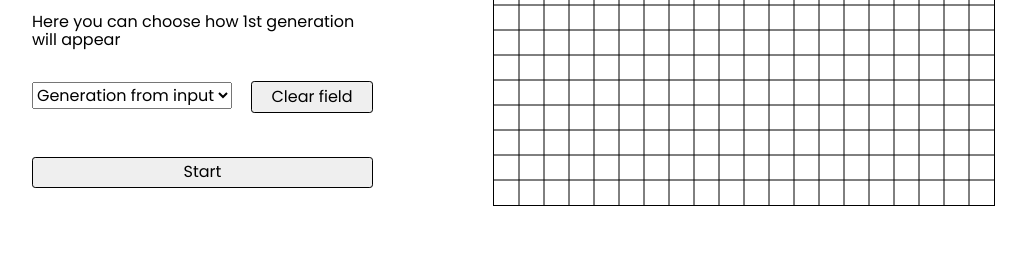
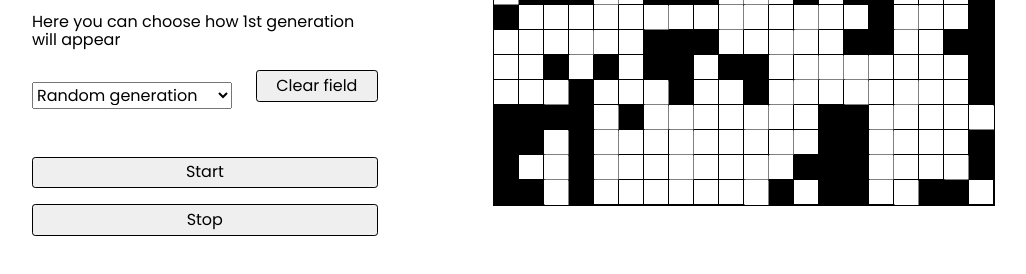
Before and after one commit to starfayer/life-cellular-automaton, a website with bundled scripts: page index.html in a window 1280 px wide. Both pictures are taken after a click on the button "Start". Shown: the part 474-748 px from the top of the page, without its empty margins (32-1058 px from the left). Built offline with nearby package versions, Linux system fonts and the light colour scheme.

Commit message:
feat: connect algorithm with canvas

```diff
--- a/index.html
+++ b/index.html
@@ -42,14 +42,15 @@
           <div class="text">Here you can choose how 1st generation will appear</div>
           <form class="form">
             <select name="select" id="select">
+              <option value="random">Random generation</option>
               <option value="input">Generation from input</option>
-              <option value="random">Random generation</option>
             </select>
           </form>
           <button class="button" id="clear-btn">Clear field</button>
         </div>
         <div class="settings__error"></div>
         <button class="button" id="start-btn">Start</button>
+        <button class="button" id="stop-btn">Stop</button>
       </div>
       <div class="canvas-container">
         <h2 class="header">Game</h2>
--- a/js/canvas.js
+++ b/js/canvas.js
@@ -1,11 +1,10 @@
-import { Field, Cell } from "./counter.js";
+import { Field, Cell, Game } from "./counter.js";
 
 class Canvas {
   constructor(canvasElement) {
     this.canvas = canvasElement;
     this.width = this.canvas.width;
     this.height = this.canvas.height;
-    this.cellTemplate = new Set();
   }
 
   initGrid(cellSize) {
@@ -26,16 +25,17 @@ class Canvas {
   }
 
   genCheck(generationType) {
-    this.initGrid(this.cellSize)
+    this.initGrid(this.cellSize);
+    this.cellTemplate = [];
     switch (generationType) {
       case 'input': {
         const canvasPosition = this.canvas.getBoundingClientRect();
         this.canvas.addEventListener('click', event => {
-          const x = event.clientX - canvasPosition.left;
-          const y = event.clientY - canvasPosition.top;
+          const x = Math.floor(Math.round(event.clientX - canvasPosition.left) / this.cellSize) * this.cellSize;
+          const y = Math.floor(Math.round(event.clientY - canvasPosition.top) / this.cellSize) * this.cellSize;
 
           this.drawCell(x, y);
-          this.cellTemplate.add(new Cell(x, y, true));
+          this.cellTemplate.push(new Cell(x, y, true));
         })
         break;
       };
@@ -45,7 +45,7 @@ class Canvas {
             const isLive = Math.random() > 0.5;
             if (isLive) {
               this.drawCell(i, j);
-              this.cellTemplate.add(new Cell(i, j, true));
+              this.cellTemplate.push(new Cell(i, j, true));
             }
           }
         }
@@ -54,8 +54,10 @@ class Canvas {
     }
   }
 
-  connectButtons(clear, start) {
+  connectButtons(clear, start, stop) {
     clear.addEventListener('click', () => this.initGrid(this.cellSize));
+    start.addEventListener('click', this.startGame.bind(this));
+    stop.addEventListener('click', this.stopGame.bind(this));
   }
 
   drawCell(x, y) {
@@ -66,12 +68,53 @@ class Canvas {
     this.ctx.fillRect(countX*this.cellSize, countY*this.cellSize, this.cellSize, this.cellSize);
   }
 
-  clearCanvas() {
-    for (let i = 0; i < this.width; i += this.cellSize) {
-      for (let j = 0; j < this.height; j += this.cellSize) {
-        this.ctx.clearRect(i, j, this.width, this.height);
+  clearCell(x, y) {
+    const countX = Math.floor(x / this.cellSize);
+    const countY = Math.floor(y / this.cellSize);
+
+    this.ctx.beginPath();
+    this.ctx.clearRect(countX*this.cellSize, countY*this.cellSize, this.cellSize-1, this.cellSize-1);
+  }
+
+  drawField(field) {
+    for (let i = 0; i < field.length; i++) {
+      for (let j = 0; j < field[i].length; j++) {
+        if (field[i][j].isLive) {
+          this.drawCell(field[i][j].x, field[i][j].y);
+        }
+        else {
+          this.clearCell(field[i][j].x, field[i][j].y)
+        }
       }
     }
+
+  }
+  start(template, updateTime) {
+    this.initialField.initField(template);
+    let startField = this.initialField.writeNeighbours().field;
+
+    let timer = setInterval(() => {
+      let fieldToFill = this.initialField.initField();
+      console.log(startField)
+      for (let i = 0; i < fieldToFill.field.length; i++) {
+        for (let j = 0; j < fieldToFill.field[i].length; j++) {
+          fieldToFill.field[i][j].isLive = startField[i][j].isLive ? true : false;
+        }
+      }
+      startField = fieldToFill.writeNeighbours().checkLive();
+      this.drawField(startField);
+    }, updateTime)
+
+    return timer;
+  }
+
+  startGame() {
+    this.initialField = new Field(this.width, this.height, this.cellSize);
+    this.timer = this.start(this.cellTemplate, 1000);
+  }
+
+  stopGame() {
+    clearInterval(this.timer);
   }
 }
 
--- a/js/counter.js
+++ b/js/counter.js
@@ -1,3 +1,5 @@
+import { Canvas } from "./canvas.js";
+
 class Cell {
   constructor(x, y, isLive) {
     this.x = x;
@@ -8,19 +10,32 @@ class Cell {
 }
 
 class Field {
-  constructor(width, height) {
+  constructor(width, height, cellSize) {
     this.width = width;
     this.height = height;
+    this.cellSize = cellSize;
   }
 
-  initField(cb) {
-    this.field = []
-    for (let i = 0; i < this.width; i++) {
-      this.field[i] = []
-      for (let j = 0; j < this.height; j++) {
-        const cell = new Cell(i, j, cb ? cb() : false);
-        this.field[i].push(cell);
+  initField(template) {
+    this.field = [];
+    let x = 0;
+    for (let i = 0; i < Math.floor(this.width / this.cellSize); i++) {
+      this.field[i] = [];
+      let y = 0;
+      for (let j = 0; j < Math.floor(this.height / this.cellSize); j++) {
+        const cell = new Cell(x, y, true);
+        if (template) {
+          if (template.find(el =>
+            el.x === cell.x && el.y == cell.y && el.isLive == cell.isLive
+          ))
+            this.field[i][j] = cell;
+          else
+            this.field[i][j] = new Cell(x, y, false);
+        } else
+          this.field[i][j] = new Cell(x, y, false);
+        y += this.cellSize;
       }
+      x += this.cellSize;
     }
     return this;
   }
@@ -39,9 +54,9 @@ class Field {
     let count = 0;
 
     for (let ix = preX; ix <= x + 1; ix++) {
-      const i = ix < 0 ? this.field.length - 1 : ix > this.width - 1 ? 0 : ix;
+      const i = ix < 0 ? this.field.length - 1 : ix > this.field.length - 1 ? 0 : ix;
       for (let jy = preY; jy <= y + 1; jy++) {
-        const j = jy < 0 ? this.field.length - 1 : jy > this.height - 1 ? 0 : jy;
+        const j = jy < 0 ? this.field.length - 1 : jy > this.field.length - 1 ? 0 : jy;
 
         if (i === x && j === y) continue;
 
@@ -67,26 +82,15 @@ class Game {
     this.initialField = initialField;
   }
 
-  start(updateTime) {
-    this.initialField.initField(() => Math.random() > 0.5);
-    let startField = this.initialField.writeNeighbours().checkLive();
 
-      setInterval(() => {
-        let fieldToFill = this.initialField.initField();
+  draw(fieldToDraw, canvasElement) {
 
-        for (let i = 0; i < fieldToFill.field.length; i++) {
-          for (let j = 0; j < fieldToFill.field[i].length; j++) {
-            fieldToFill.field[i][j].isLive = startField[i][j].isLive ? true : false;
-          }
-        }
-        startField = fieldToFill.writeNeighbours().checkLive();
-      }, updateTime)
   }
 }
 
-let field = new Field(20, 20);
-const game = new Game(field);
-game.start(1000);
+// let field = new Field(20, 20);
+// const game = new Game(field);
+// game.start(1000);
 
 // const canvasElement = document.querySelector('canvas');
 
--- a/js/main.js
+++ b/js/main.js
@@ -1,4 +1,5 @@
 import { Canvas } from "./canvas.js";
+import { Field, Game } from "./counter.js";
 import { Settings } from "./settings.js";
 
 const widthInput = document.querySelector('#width');
@@ -8,15 +9,17 @@ const generationSelect = document.querySelector('#select');
 
 const clearBtn = document.querySelector('#clear-btn');
 const startBtn = document.querySelector('#start-btn');
+const stopBtn = document.querySelector('#stop-btn');
 
 const canvasElement = document.querySelector('canvas');
 
 const canvas = new Canvas(canvasElement);
 const settings = new Settings(widthInput, heightInput, cellInput, generationSelect);
+const field = new Field()
 
 settings.initSettings(canvasElement);
 settings.events(canvasElement, canvas);
 
 canvas.initGrid(parseInt(cellInput.value));
 canvas.genCheck(generationSelect.value);
-canvas.connectButtons(clearBtn, startBtn);
+canvas.connectButtons(clearBtn, startBtn, stopBtn);
--- a/scss/style.scss
+++ b/scss/style.scss
@@ -99,7 +99,8 @@ h3 {
 .button {
   padding: .35em 1.2em;
   border: .1em solid #000;
-  margin: 0 0.3em 0.3em 0;
+  margin-bottom: 1em;
+  // margin: 0 0.3em 0.3em 0;
   border-radius: .2em;
   text-decoration: none;
   color:#000;
```
Also changed, not shown: style.css, 1 other file.
